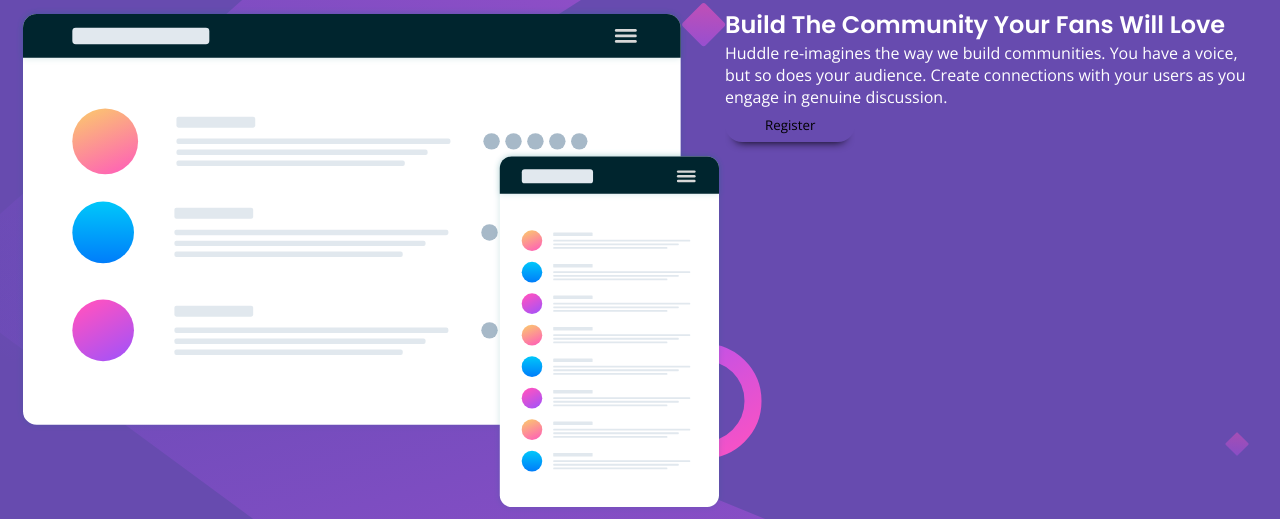
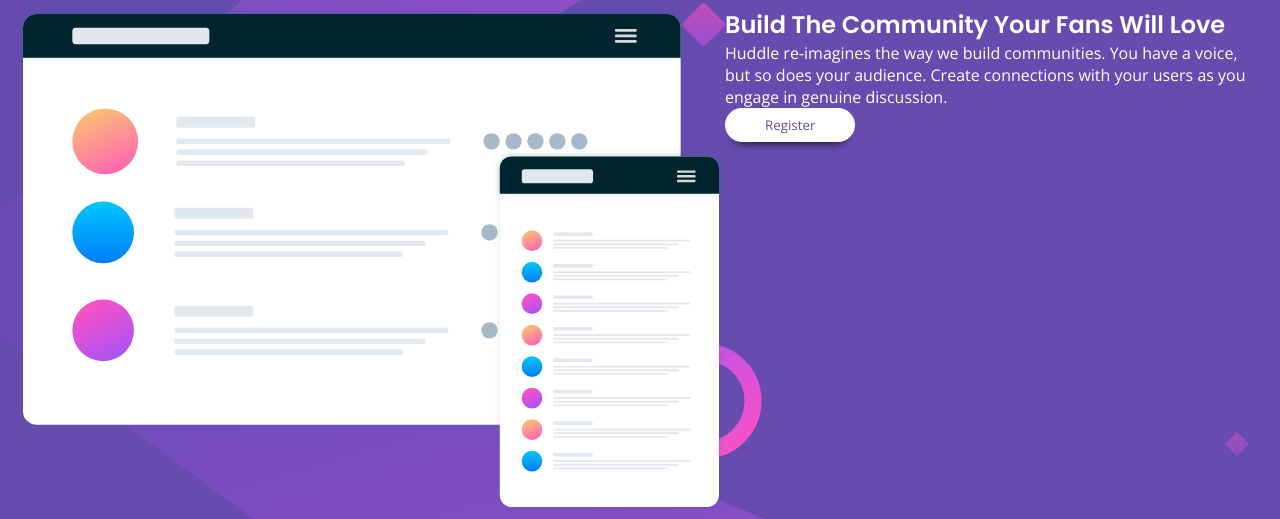
Before and after one commit to erlanggaadptr/huddle-landing-page-with-single-introductory-section-master, a plain HTML site: page index.html in a window 1280 px wide. Shown: the part 162-681 px from the top of the page. Drawn offline with nearby package versions, Linux system fonts and the light colour scheme.

Commit message:
Add additional class to the button

```diff
--- a/index.html
+++ b/index.html
@@ -451,7 +451,7 @@
               you engage in genuine discussion.
             </p>
           </div>
-          <button id="hero-button" class="btn">Register</button>
+          <button id="hero-button" class="btn btn-light">Register</button>
         </div>
       </section>
       <footer id="social-wrapper">
```
